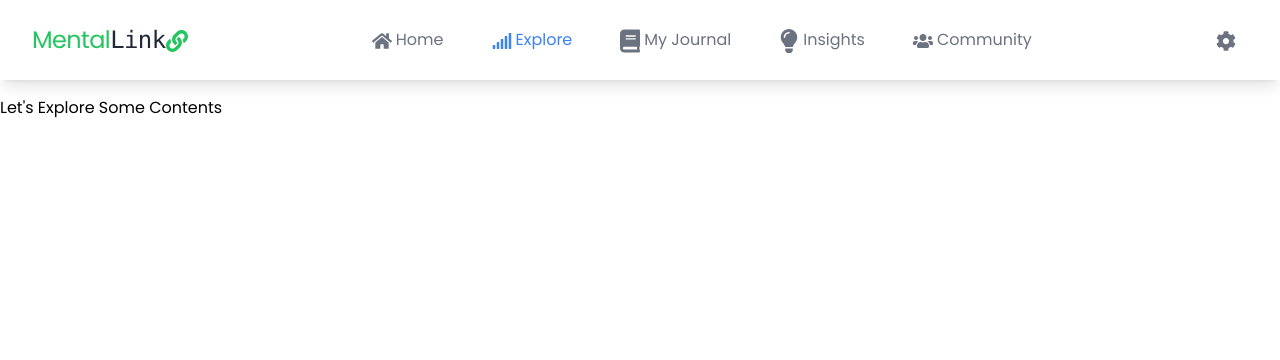
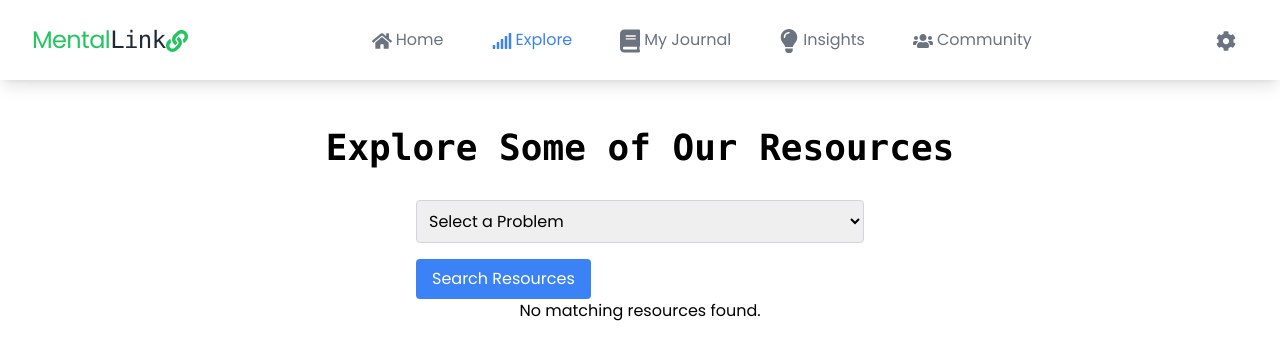
Before and after one commit to shekinahmanyi/mental_link_project, a React (Create React App) app in the folder frontend/: page /dashboard/explore in a window 1280 px wide. Shown: the top 360 px of the page. Built offline with nearby package versions, Linux system fonts and the light colour scheme.

Commit message:
random changes

```diff
--- a/frontend/src/dashboard/main/Explore.jsx
+++ b/frontend/src/dashboard/main/Explore.jsx
@@ -1,15 +1,106 @@
-import React from 'react'
+import React, { useState } from 'react';
 
 function Explore() {
+  const [selectedProblem, setSelectedProblem] = useState('');
+  const [resources, setResources] = useState([]);
+
+  const handleProblemSelect = (e) => {
+    setSelectedProblem(e.target.value);
+  };
+
+  const handleSearch = (e) => {
+    e.preventDefault();
+    if (selectedProblem.trim() === '') return;
+
+    // Simulated data of resources
+    const resourcesData = [
+      {
+        problem: 'Stress',
+        title: 'Overcoming Stress',
+        description: 'How to Overcome stress',
+        link: 'https://example.com/resource1',
+      },
+      {
+        problem: 'Depression',
+        title: 'OverComing Depression',
+        description: 'How to overcome Depression',
+        link: "https://www.betterhelp.com/advice/depression/identifying-the-physical-symptoms-of-depression-and-what-to-do-about-them/",
+      },
+      {
+        problem: 'Anxiety',
+        title: 'Overcoming Anxiety',
+        description: 'How to overcome Anxiety',
+        link: 'https://example.com/resource3',
+      },
+      {
+        problem: 'Breakup',
+        title: 'Breakup challenges',
+        description: 'How to overcome breakup',
+        link: 'https://example.com/resource4',
+      },
+      // Add more resources as needed
+    ];
+
+    // Filter resources based on the selected problem
+    const filteredResources = resourcesData.filter(
+      (resource) => resource.problem === selectedProblem
+    );
+
+    setResources(filteredResources);
+  };
+
   return (
     <div className="container bg-white max-auto">
-    <div className="pt-24 flex flex-col">
-      <h1>Let's Explore Some Contents</h1>
-
+      <div className="pt-32 flex flex-col items-center">
+        <h1 className="text-4xl font-bold font-mono mb-8">Explore Some of Our Resources</h1>
+        <form className="max-w-md w-full" onSubmit={handleSearch}>
+          <select
+            className="border border-gray-300 rounded p-2 mb-4 w-full"
+            value={selectedProblem}
+            onChange={handleProblemSelect}
+          >
+            <option value="">Select a Problem</option>
+            <option value="Stress">Stress</option>
+            <option value="Depression">Depression</option>
+            <option value="Anxiety">Anxiety</option>
+            <option value="Breakup">Breakup</option>
+            {/* Add more problem options as needed */}
+          </select>
+          <button
+            type="submit"
+            className="bg-blue-500 hover:bg-blue-600 text-white rounded py-2 px-4"
+          >
+            Search Resources
+          </button>
+        </form>
+        {resources.length > 0 ? (
+          <div className="max-w-md w-full">
+            <h2 className="text-2xl font-bold mb-4">Matching Resources</h2>
+            {resources.map((resource, index) => (
+              <div
+                key={index}
+                className="border border-gray-300 rounded p-4 mb-4 cursor-pointer"
+                onClick={() => window.open(resource.link, '_blank')}
+              >
+                <h3 className="text-xl font-bold mb-2">{resource.title}</h3>
+                <p className="text-gray-500 mb-4">{resource.description}</p>
+                <a
+                  href={resource.link}
+                  className="bg-blue-500 hover:bg-blue-600 text-white rounded py-2 px-4"
+                  target="_blank"
+                  rel="noopener noreferrer"
+                >
+                  View Resource
+                </a>
+              </div>
+            ))}
+          </div>
+        ) : (
+          <p>No matching resources found.</p>
+        )}
+      </div>
     </div>
-
-  </div>
-  )
+  );
 }
 
-export default Explore
+export default Explore;
--- a/frontend/src/dashboard/main/House.jsx
+++ b/frontend/src/dashboard/main/House.jsx
@@ -7,7 +7,7 @@ function House() {
   return (
     <div className="container bg-white max-auto">
       <div className="pt-24 flex flex-col">
-        <h1 className="text-2xl pt-8 px-16 ml-16">Hello Shekinah!!</h1>
+        <h1 className="text-2xl pt-8 px-16 ml-16 font-mono text-center">Welcome Back Shekinah!!</h1>
 
       </div>
       <section className="py-8 mt-8 mb-12">
--- a/frontend/src/dashboard/main/Journal.jsx
+++ b/frontend/src/dashboard/main/Journal.jsx
@@ -1,15 +1,57 @@
-import React from 'react'
+import React, { useState } from 'react';
 
 function Journal() {
+  const [note, setNote] = useState('');
+  const [entries, setEntries] = useState([]);
+
+  const handleNoteChange = (e) => {
+    setNote(e.target.value);
+  };
+
+  const handleAddEntry = (e) => {
+    e.preventDefault();
+    if (note.trim() === '') return;
+    const entry = {
+      timestamp: new Date().toLocaleString(),
+      content: note,
+    };
+    setEntries([...entries, entry]);
+    setNote('');
+  };
+
   return (
     <div className="container bg-white max-auto">
-    <div className="pt-24 flex flex-col">
-      <h1>Let's Write</h1>
-
+      <div className="pt-32 flex flex-col items-center">
+        <h1 className="text-4xl font-mono mb-8">My Personal Notes</h1>
+        <form className="max-w-md w-full" onSubmit={handleAddEntry}>
+          <textarea
+            className="border border-gray-300 rounded p-4 mb-4 w-full"
+            placeholder="Write your private note here..."
+            value={note}
+            onChange={handleNoteChange}
+          />
+          <button
+            type="submit"
+            className="bg-blue-500 hover:bg-blue-600 text-white rounded py-2 px-4"
+          >
+            Add Entry
+          </button>
+        </form>
+        {entries.length > 0 ? (
+          <ul className="max-w-md w-full">
+            {entries.map((entry, index) => (
+              <li key={index} className="border-b border-gray-300 py-4">
+                <p className="text-gray-500 mb-2">{entry.timestamp}</p>
+                <p>{entry.content}</p>
+              </li>
+            ))}
+          </ul>
+        ) : (
+          <p>No entries yet.</p>
+        )}
+      </div>
     </div>
-
-  </div>
-  )
+  );
 }
 
-export default Journal
+export default Journal;
--- a/frontend/src/pages/Signup.jsx
+++ b/frontend/src/pages/Signup.jsx
@@ -1,23 +1,18 @@
 import React, { useState } from 'react';
-import { useNavigate } from 'react-router-dom';
 import { FaEye, FaEyeSlash } from 'react-icons/fa';
 
 function Signup() {
-  const navigate = useNavigate();
+
   const [email, setEmail] = useState('');
   const [password, setPassword] = useState('');
   const [showPassword, setShowPassword] = useState(false);
 
-  const handleSignIn = (e) => {
+  const handleSignUp = (e) => {
     e.preventDefault();
-
-    // Perform login logic here
-    if (email === 'example@example.com' && password === 'password') {
-      // Successful login
-      navigate('/dashboard');
+    if (email && password) {
+      alert('Signup Successful');
     } else {
-      // Failed login
-      alert('Invalid email or password');
+      alert('Signup Failed');
     }
   };
 
@@ -66,13 +61,13 @@ function Signup() {
           <button
             type="submit"
             className="w-full py-2 px-4 text-lg bg-blue-500 text-white font-semibold rounded-lg hover:bg-blue-400 transition duration-300"
-            onClick={handleSignIn}
+            onClick={handleSignUp}
           >
-            Sign In
+            Sign Up
           </button>
         </form>
         <p className="text-center text-blue-500 mt-4">
-          Already have an account ?{' '}
+          Already have an account?{' '}
           <a href="/login" className="underline">
             Login
           </a>
```
